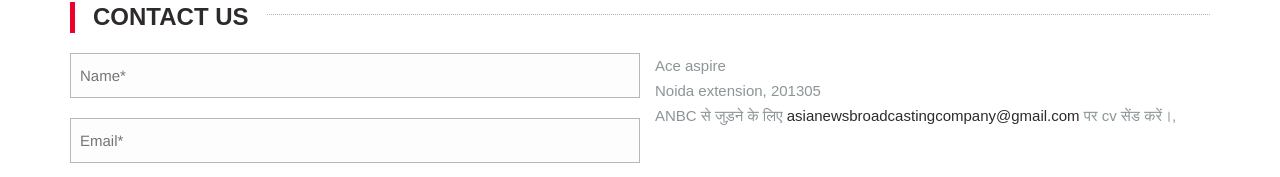
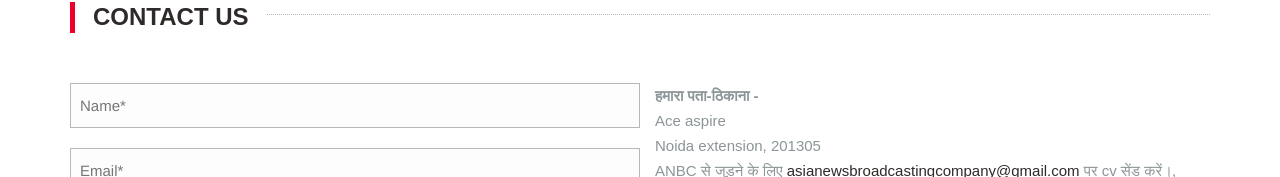
Before and after one commit to laxmikantsharma/Test, an Angular app in the folder ANBCNews.UI/: page /contact in a window 1280 px wide. Shown: the part 570-747 px from the top of the page. Built offline with nearby package versions, Linux system fonts and the light colour scheme; no server answers.

Commit message:
layout Changes

```diff
--- a/ANBCNews.UI/src/app/ui/site/general/contact/contact.component.html
+++ b/ANBCNews.UI/src/app/ui/site/general/contact/contact.component.html
@@ -3,7 +3,9 @@
   <div class=" col-md-12 anbcnews-content anbcnews-with-sidebar">
     <div class="widget anbc_news_widgets">
       <h3 class="widget-title"><span>Contact Us</span></h3>
+       <br>
       <h3> <span>{{DBResponce.message}}</span></h3>
+
       <div class="col-md-6 col-xs-6">
         <form id="formid" (ngSubmit)="SavContact()" [formGroup]="contactForm">
           <div class="row">
@@ -17,6 +19,7 @@
       </div>
       <div class="col-md-6 col-xs-6">
         <p class="text" align="justify">
+          <b>हमारा पता-ठिकाना -</b> <br>
           Ace aspire<br>
           Noida extension, 201305<br>
           ANBC से जुड़ने के लिए <a href="mailto:asianewsbroadcastingcompany@gmail.com" class="lniks">asianewsbroadcastingcompany@gmail.com</a> पर cv सेंड करें।,
```
